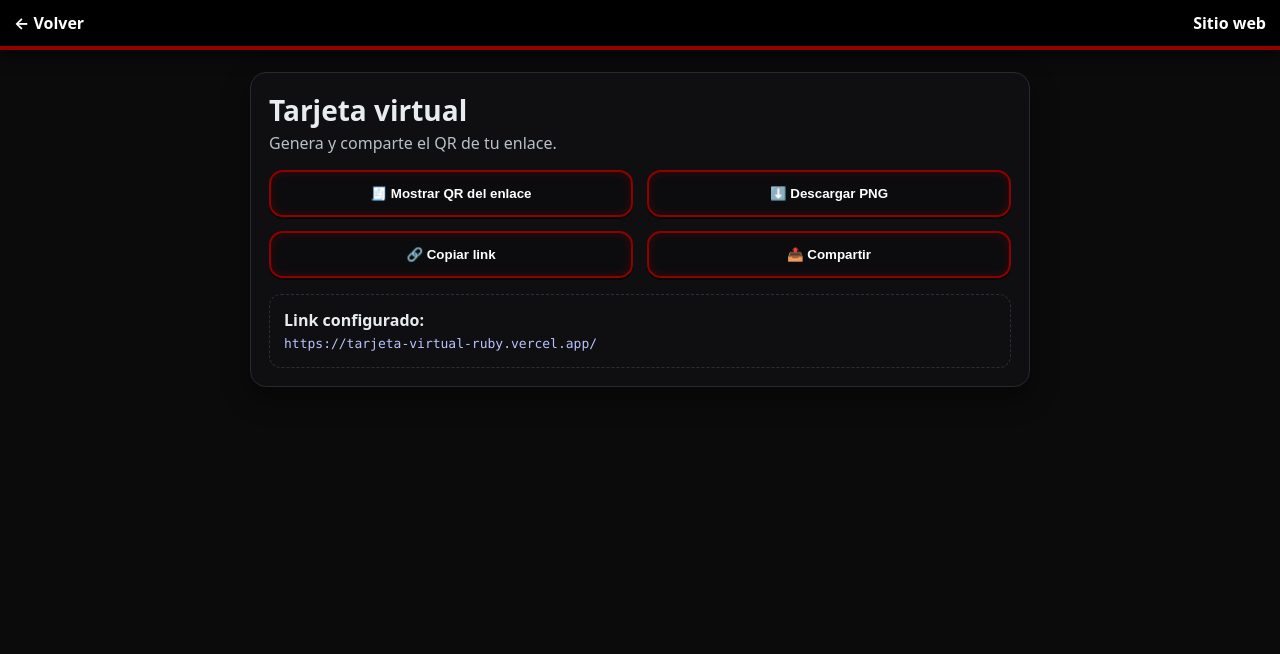
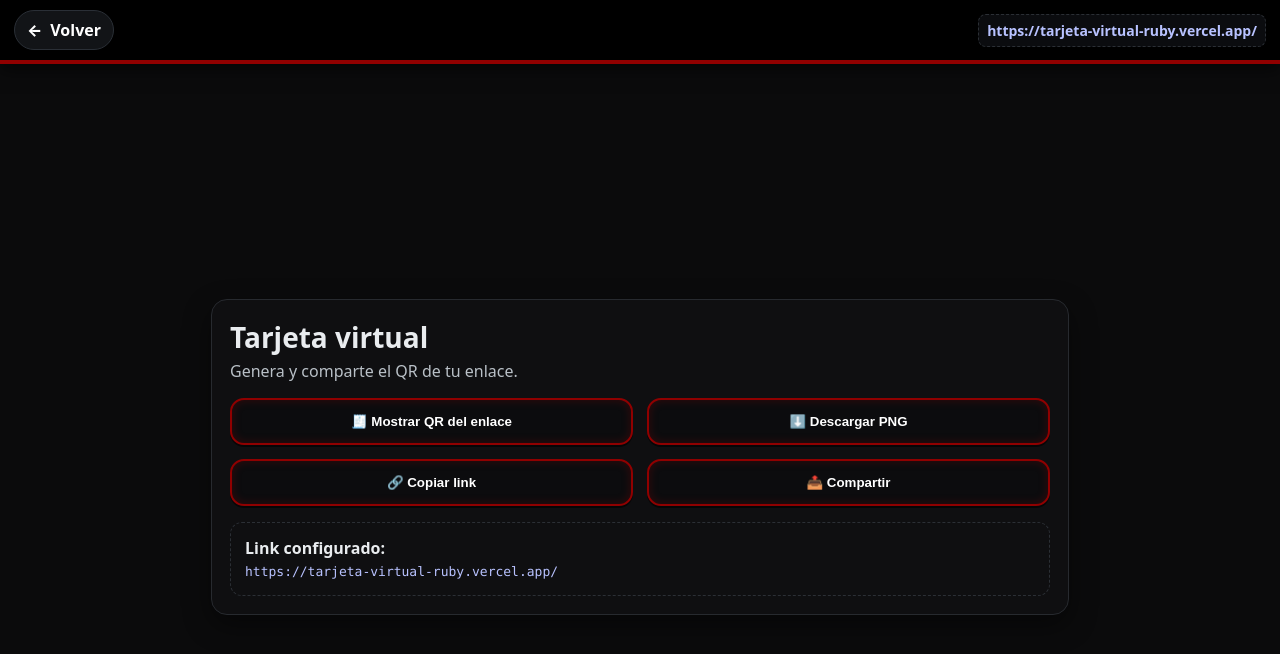
Before and after one commit to benjaminwfsdf/taller-todo, a website: page tarjeta-virtual.html in a window 1280 px wide. Drawn offline with Linux system fonts and the light colour scheme.

Commit message:
Update tarjeta-virtual.html

```diff
--- a/tarjeta-virtual.html
+++ b/tarjeta-virtual.html
@@ -16,19 +16,58 @@
     }
     html,body{height:100%}
     body{margin:0; font-family:system-ui,-apple-system,"Segoe UI",Roboto,Inter,Arial,sans-serif; background:var(--bg); color:var(--ink);}
-    .topbar{ display:flex; align-items:center; gap:10px; padding:12px 14px; background:#000; border-bottom:4px solid var(--brand); box-shadow:0 6px 16px rgba(0,0,0,.55); }
-    .topbar a{ color:#fff; text-decoration:none; font-weight:700; }
+
+    /* Topbar */
+    .topbar{
+      position:sticky; top:0; z-index:20;
+      display:flex; align-items:center; gap:12px;
+      padding:10px 14px;
+      background:#000; border-bottom:4px solid var(--brand);
+      box-shadow:0 6px 16px rgba(0,0,0,.55);
+    }
+    .backbtn{
+      display:inline-flex; align-items:center; gap:8px;
+      padding:8px 12px;
+      background:#121417; color:#fff; text-decoration:none; font-weight:800;
+      border:1px solid #2a2f36; border-radius:999px;
+      transition:background .15s ease, transform .08s ease, border-color .15s ease;
+    }
+    .backbtn:hover{ background:#181b20; border-color:#3a4048; }
+    .backbtn:active{ transform:translateY(1px); }
     .topbar .sp{flex:1}
+    .toplink{
+      color:#b8c2ff; text-decoration:none; font-weight:700; font-size:14px;
+      padding:6px 8px; border-radius:8px;
+      max-width:60ch; overflow:hidden; text-overflow:ellipsis; white-space:nowrap;
+      border:1px dashed #2b2f35; background:#0b0c0f;
+    }
+    .toplink:hover{ text-decoration:underline; }
 
-    .wrap{ max-width:780px; margin:22px auto 40px; padding:0 16px; }
-    .card{ background:var(--panel); border:1px solid var(--card-border); border-radius:16px; box-shadow:var(--shadow); padding:18px; }
+    /* Página centrada */
+    .page{
+      min-height: calc(100svh - 58px); /* resto de la topbar */
+      display:flex; align-items:center; justify-content:center;
+      padding: 22px 16px 40px;
+    }
+
+    .card{
+      background:var(--panel); border:1px solid var(--card-border);
+      border-radius:16px; box-shadow:var(--shadow);
+      padding:18px; width:min(820px, 100%);
+    }
     h1{ margin:0 0 2px; font-size:clamp(20px,3.2vw,28px); }
     p.sub{ margin:.2rem 0 1rem; color:var(--muted); }
 
     .grid{ display:grid; grid-template-columns:repeat(2,minmax(0,1fr)); gap:14px; }
-    @media (max-width:640px){ .grid{grid-template-columns:1fr} }
+    @media (max-width:640px){ .grid{grid-template-columns:1fr} .page{align-items:flex-start;} }
 
-    .btn{ appearance:none; border:0; border-radius:14px; padding:14px 16px; font-weight:800; cursor:pointer; color:#fff; background:#0c0c0e; border:2px solid var(--brand); box-shadow:0 2px 0 rgba(0,0,0,.6), inset 0 0 10px rgba(179,0,0,.25); transition:.2s; width:100%; }
+    .btn{
+      appearance:none; border:0; border-radius:14px; padding:14px 16px;
+      font-weight:800; cursor:pointer; color:#fff; background:#0c0c0e;
+      border:2px solid var(--brand);
+      box-shadow:0 2px 0 rgba(0,0,0,.6), inset 0 0 10px rgba(179,0,0,.25);
+      transition:.2s; width:100%;
+    }
     .btn:hover{ background:var(--brand); box-shadow:0 6px 16px rgba(179,0,0,.35); }
     .btn:active{ transform:translateY(1px); }
 
@@ -49,13 +88,18 @@
   </style>
 </head>
 <body>
+  <!-- Topbar -->
   <div class="topbar">
-    <a href="index.html">← Volver</a>
+    <a class="backbtn" href="index.html" title="Volver">
+      <span aria-hidden="true">←</span> Volver
+    </a>
     <div class="sp"></div>
-    <a href="https://www.elsenordelosescaner.cl" target="_blank" rel="noopener">Sitio web</a>
+    <!-- aquí va tu link real -->
+    <a id="topLink" class="toplink" href="#" target="_blank" rel="noopener">https://www.elsenordelosescaner.cl/</a>
   </div>
 
-  <div class="wrap">
+  <!-- Página centrada -->
+  <div class="page">
     <div class="card">
       <h1>Tarjeta virtual</h1>
       <p class="sub">Genera y comparte el QR de tu enlace.</p>
@@ -95,7 +139,11 @@
     const MI_LINK = "https://tarjeta-virtual-ruby.vercel.app/";  // ← tu enlace
     /* ================================== */
 
-    // Preview clickeable
+    // Poner el enlace en la topbar y en el preview
+    const topLink = document.getElementById("topLink");
+    topLink.textContent = MI_LINK;
+    topLink.href = MI_LINK;
+
     const linkEl = document.getElementById("linkPreview");
     linkEl.textContent = MI_LINK;
     linkEl.href = MI_LINK;
@@ -107,12 +155,11 @@
     function open(el){ el.classList.add("open"); el.setAttribute("aria-hidden","false"); }
     function close(el){ el.classList.remove("open"); el.setAttribute("aria-hidden","true"); }
 
-    // Generar QR en contenedor (qrcodejs se encarga del canvas)
-    let qr = null;
+    // Generar QR en contenedor (qrcodejs crea un canvas)
     function renderQR(){
       const holder = document.getElementById("qrHolder");
       holder.innerHTML = ""; // limpia anterior
-      qr = new QRCode(holder, {
+      new QRCode(holder, {
         text: MI_LINK,
         width: 300,
         height: 300,
@@ -130,7 +177,7 @@
     document.getElementById("closeQR").addEventListener("click", ()=> close(qrModal));
     qrModal.addEventListener("click", (e)=>{ if(e.target===qrModal) close(qrModal); });
 
-    // Descargar PNG desde el canvas generado por qrcodejs
+    // Descargar PNG desde el canvas
     document.getElementById("btnDownloadQR").addEventListener("click", ()=>{
       const canvas = document.querySelector("#qrHolder canvas");
       if(!canvas){ renderQR(); }
@@ -146,7 +193,7 @@
       catch(e){ alert("No se pudo copiar: " + e.message + "\nEnlace: " + MI_LINK); }
     });
 
-    // Compartir (Web Share si está)
+    // Compartir
     document.getElementById("btnShare").addEventListener("click", async ()=>{
       const data = { title:"Tarjeta virtual", text:"Acceso directo", url: MI_LINK };
       if(navigator.share){ try{ await navigator.share(data); }catch(e){} }
```
